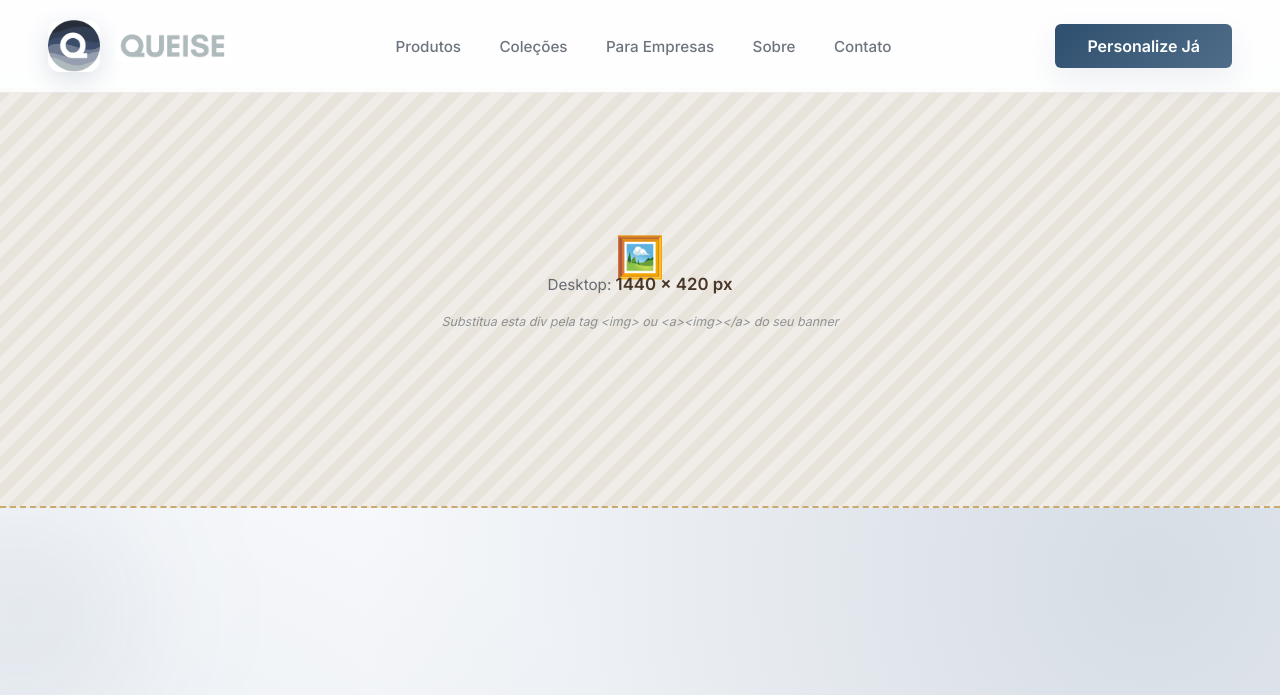
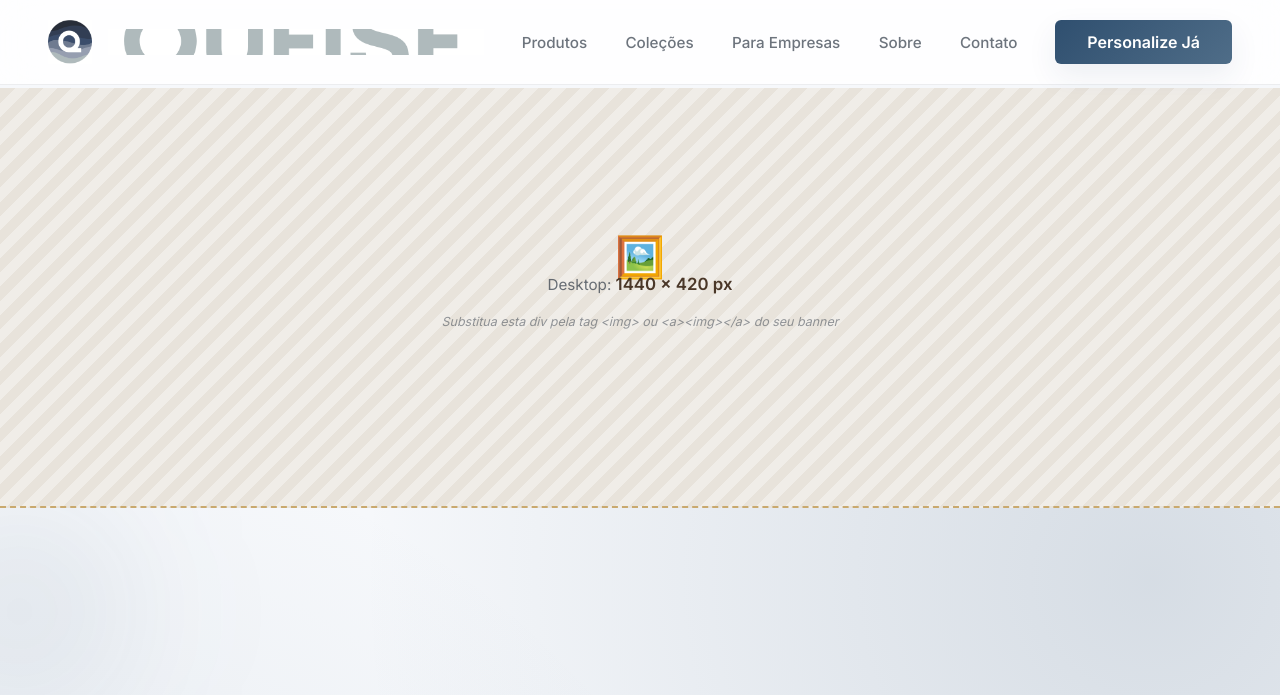
Before and after one commit to felipeduartedebrito/queisePrimeiroSite, a website with bundled scripts: page index.html in a window 1280 px wide. Shown: the top 695 px of the page. Built offline with nearby package versions, Linux system fonts and the light colour scheme.

Commit message:
Fix: logo sem fundo (remove caixa branca) e escrita legível no header
Co-Authored-By: Claude Sonnet 4.6 <noreply@anthropic.com>

```diff
--- a/assets/css/components/header.css
+++ b/assets/css/components/header.css
@@ -47,34 +47,32 @@
 }
 
 .logo-icon {
-    width: 52px;
-    height: 52px;
-    background: var(--surface);
-    border-radius: 14px;
+    width: 44px;
+    height: 44px;
     display: flex;
     align-items: center;
     justify-content: center;
     transition: var(--transition-fast);
-    box-shadow: 0 8px 24px rgba(47, 79, 111, 0.16);
 }
 
 .logo-icon img {
     width: 100%;
     height: 100%;
-    object-fit: cover;
-    border-radius: 12px;
+    object-fit: contain;
 }
 
 .logo-write {
-    height: 32px;
+    height: 26px;
+    overflow: hidden;
     display: flex;
-    align-items: center;
+    align-items: flex-start;
 }
 
 .logo-write img {
-    height: 100%;
+    height: 104px; /* imagem quadrada: renderiza maior para o texto ficar legível */
     width: auto;
-    object-fit: contain;
+    flex-shrink: 0;
+    margin-top: -39px; /* centraliza verticalmente no texto */
 }
 
 /* === NAV LINKS === */
@@ -135,8 +133,8 @@
     }
 
     .logo-icon {
-        width: 48px;
-        height: 48px;
+        width: 40px;
+        height: 40px;
     }
 }
 
```
